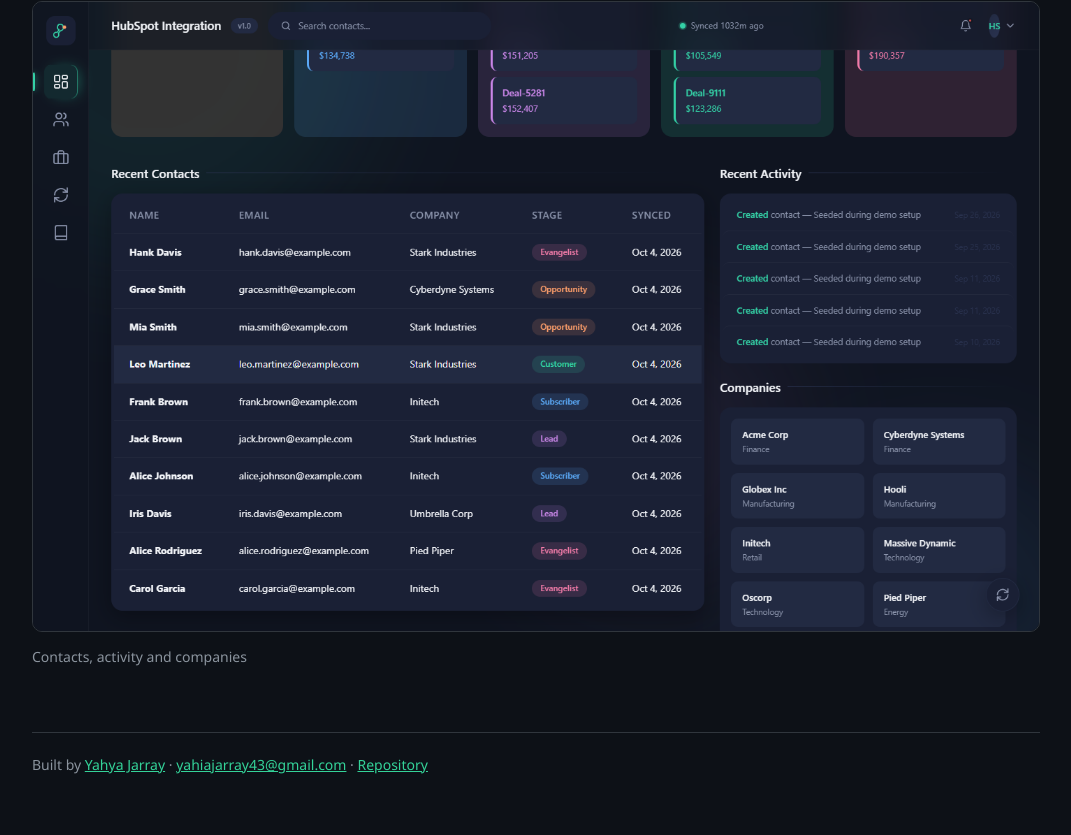
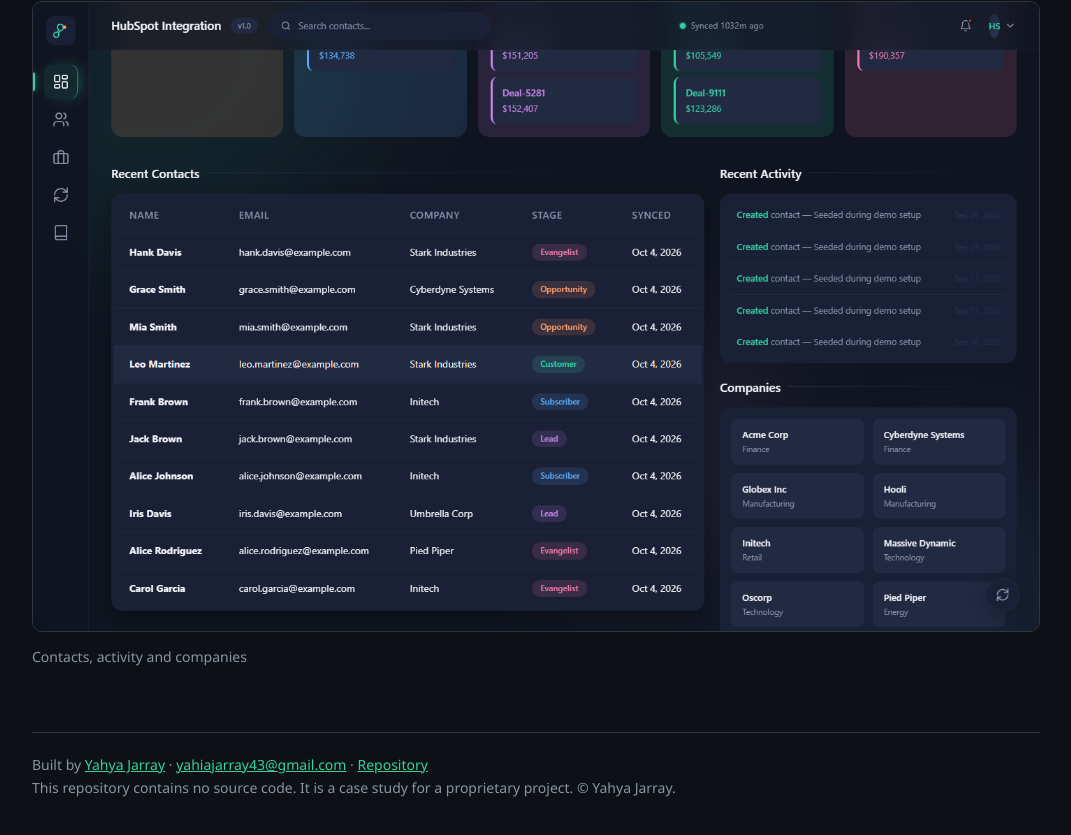
Before and after one commit to jryahia/showcase-hubspot-api-integration, a plain HTML site: page index.html in a window 1280 px wide. Shown: the part 3157-3992 px from the top of the page, without its empty margins (104-1175 px from the left). Drawn offline with Linux system fonts and the light colour scheme.

Commit message:
State that this repository holds no source code

```diff
--- a/index.html
+++ b/index.html
@@ -34,5 +34,5 @@
 <h2>Screenshots</h2><figure><img src="assets/00-api-dashboard.png" alt="Contacts, pipeline and sync health" loading="lazy"><figcaption>Contacts, pipeline and sync health</figcaption></figure><figure><img src="assets/10-pipeline.png" alt="Contacts, activity and companies" loading="lazy"><figcaption>Contacts, activity and companies</figcaption></figure>
 <footer>Built by <a href="https://github.com/jryahia">Yahya Jarray</a> &middot;
 <a href="mailto:yahiajarray43@gmail.com">yahiajarray43@gmail.com</a> &middot;
-<a href="https://github.com/jryahia/showcase-hubspot-api-integration">Repository</a></footer>
+<a href="https://github.com/jryahia/showcase-hubspot-api-integration">Repository</a><br>This repository contains no source code. It is a case study for a proprietary project. &copy; Yahya Jarray.</footer>
 </main></body></html>
```
Also changed, not shown: 1 other file.
